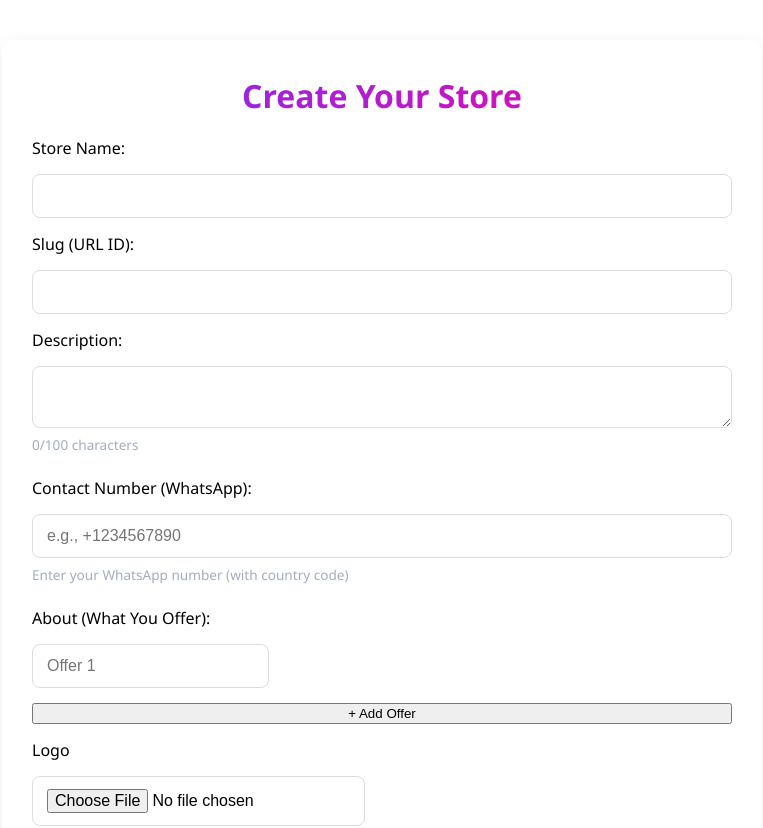
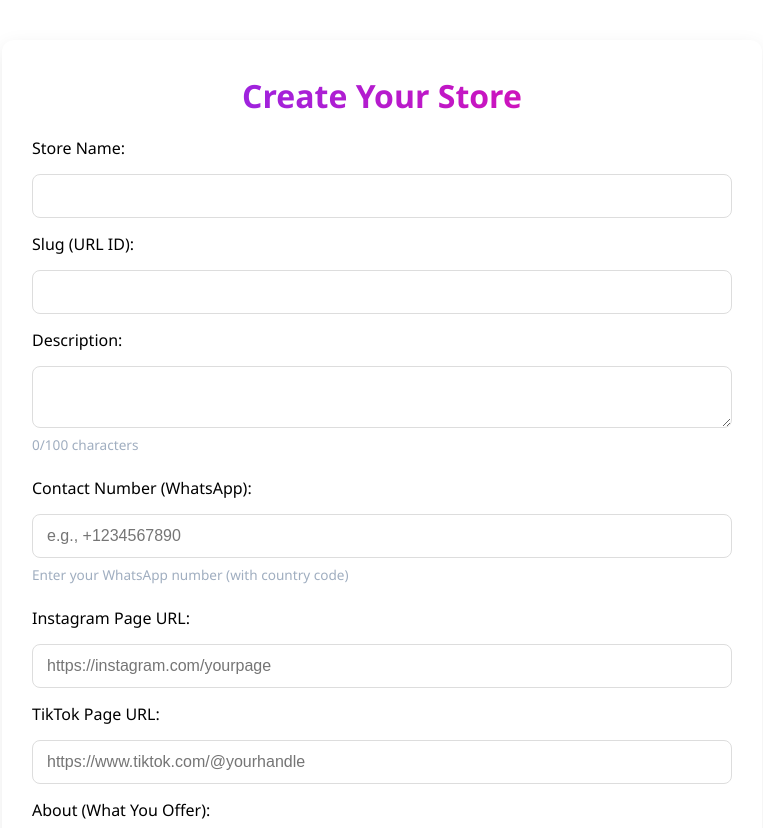
Before and after one commit to auroraweb945/vendra.io, a React (Vite) app in the folder frontend/vite-project/: page /create-store in a window 1280 px wide. Shown: the top 828 px of the page, without its empty margins (258-1021 px from the left). Built offline with nearby package versions, Linux system fonts and the light colour scheme.

Commit message:
added the insta and tiktok features to both frontend and backend

```diff
--- a/frontend/vite-project/src/components/StoreSettingsModal.jsx
+++ b/frontend/vite-project/src/components/StoreSettingsModal.jsx
@@ -18,6 +18,8 @@ const StoreSettingsModal = ({ onClose }) => {
     background_url: '',
     feedbacks: [{ author: '', message: '' }],
     contact_number: '',
+    instagram_url: '',
+    tiktok_url: '',
   });
 
   useEffect(() => {
@@ -53,6 +55,8 @@ const StoreSettingsModal = ({ onClose }) => {
             ? res.data.feedbacks.slice(0, 3)
             : [{ author: '', message: '' }],
         contact_number: res.data.contact_number || '',
+        instagram_url: res.data.instagram_url || '',
+        tiktok_url: res.data.tiktok_url || '',
       });
     } catch (err) {
       setError('Failed to load store');
@@ -195,6 +199,26 @@ const StoreSettingsModal = ({ onClose }) => {
         <small>Enter your WhatsApp number (with country code)</small>
         <br/>
 
+        <label>Instagram Page URL:</label>
+        <input
+          name="instagram_url"
+          type="url"
+          value={formData.instagram_url}
+          onChange={handleChange}
+          placeholder="https://instagram.com/yourpage"
+        />
+        <br/>
+
+        <label>TikTok Page URL:</label>
+        <input
+          name="tiktok_url"
+          type="url"
+          value={formData.tiktok_url}
+          onChange={handleChange}
+          placeholder="https://www.tiktok.com/@yourhandle"
+        />
+        <br/>
+
         {/* 🟢 Offers Section */}
         <label>Store Offers (up to 3):</label>
         {formData.about.map((offer, index) => (
--- a/frontend/vite-project/src/pages/CreateStore.jsx
+++ b/frontend/vite-project/src/pages/CreateStore.jsx
@@ -16,6 +16,8 @@ const CreateStore = () => {
     background_url: '',
     feedbacks: [{ author: '', message: '' }],
     contact_number: '',
+    instagram_url: '',
+    tiktok_url: '',
   });
 
   const [msg, setMsg] = useState('');
@@ -161,6 +163,24 @@ const CreateStore = () => {
         />
         <small>Enter your WhatsApp number (with country code)</small>
 
+        <label>Instagram Page URL:</label>
+        <input
+          type="url"
+          name="instagram_url"
+          value={form.instagram_url}
+          onChange={handleInputChange}
+          placeholder="https://instagram.com/yourpage"
+        />
+
+        <label>TikTok Page URL:</label>
+        <input
+          type="url"
+          name="tiktok_url"
+          value={form.tiktok_url}
+          onChange={handleInputChange}
+          placeholder="https://www.tiktok.com/@yourhandle"
+        />
+
         {/* 🟢 Offers Section */}
         <label>About (What You Offer):</label>
         {form.about.map((offer, index) => (
--- a/frontend/vite-project/src/pages/Storefront.jsx
+++ b/frontend/vite-project/src/pages/Storefront.jsx
@@ -78,6 +78,20 @@ const Storefront = () => {
             💬 WhatsApp
           </a>
         )}
+        {(store.instagram_url || store.tiktok_url) && (
+          <div style={{ display: 'flex', gap: '10px', alignItems: 'center', marginLeft: '10px' }}>
+            {store.instagram_url && (
+              <a href={store.instagram_url} target="_blank" rel="noopener noreferrer" title="Instagram">
+                Instagram
+              </a>
+            )}
+            {store.tiktok_url && (
+              <a href={store.tiktok_url} target="_blank" rel="noopener noreferrer" title="TikTok">
+                TikTok
+              </a>
+            )}
+          </div>
+        )}
       </nav>
 
       {/* 🖼️ Hero Section with overlayed text */}
```
